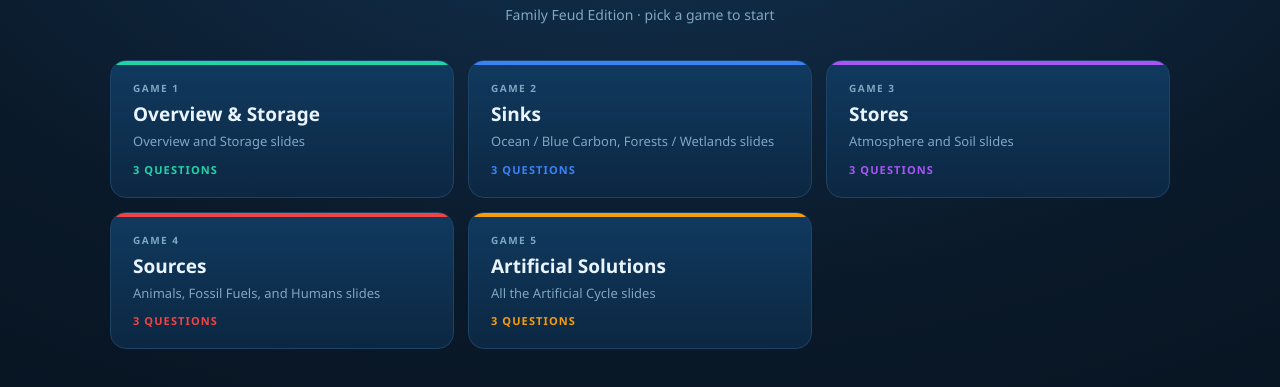
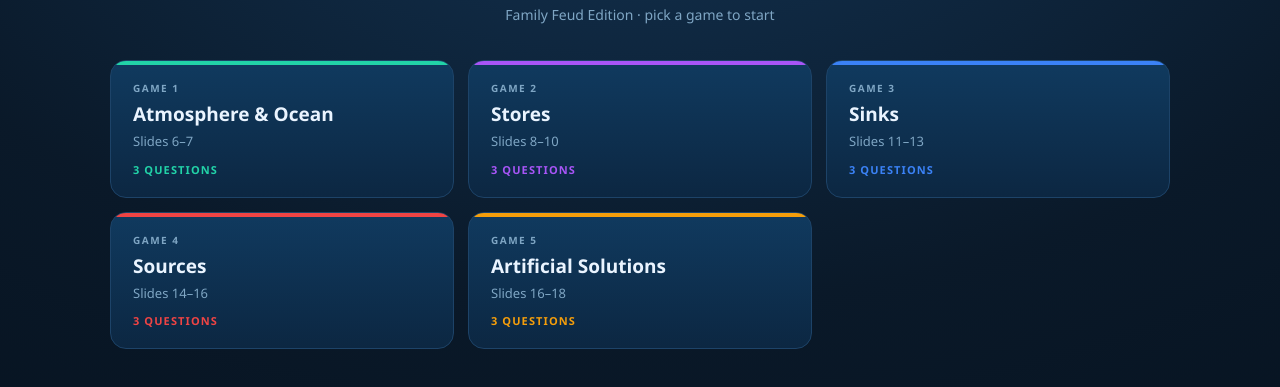
Before and after one commit to theluckyonebs-star/savingcarbontownjeapordy, a plain HTML site: page index.html in a window 1280 px wide. Shown: the part 143-530 px from the top of the page. Drawn offline with Linux system fonts and the light colour scheme.

Commit message:
Rewrite all game data to strict slide content with balanced point values
- Game 1 (slides 6-7): Atmosphere greenhouse gases + ocean carbon mechanisms
- Game 2 (slides 8-10): Soil largest store + blue carbon ecosystems + forest storage locations
- Game 3 (slides 11-13): Wetland storage reasons + animal carbon roles + fossil fuel facts
- Game 4 (slides 14-16): Human emission sources + disruption effects + point-source capture methods
- Game 5 (slides 17-18): DAC steps + CO2 transport + underground storage requirements

Point values now range 10-50 pts per answer (no answer worth 86 or 1).
Every answer includes a Slide N citation so hosts know exactly what's on screen.
Slide coverage notes flag content gaps and cross-slide boundaries clearly.

Co-Authored-By: Claude Sonnet 4.6 <noreply@anthropic.com>

```diff
--- a/index.html
+++ b/index.html
@@ -291,183 +291,181 @@
 
 <script>
 /* ═══════════════════════════════════════════
-   GAME DATA
-   Points are grounded in real data — the host
-   key shows exactly what each number means.
+   GAME DATA  ·  All content drawn directly
+   from the specified slide numbers.
+   Point values reflect real-world proportions,
+   compressed so every answer is worth 10–45 pts.
    ═══════════════════════════════════════════ */
 const GAMES = [
+  /* ── GAME 1 · Slides 6–7 ── */
   {
-    title:"Overview & Storage", color:"#22d3a8",
-    desc:"Overview and Storage slides",
+    title:"Atmosphere & Ocean", color:"#22d3a8",
+    desc:"Slides 6–7",
     notes:[
-      {q:null, txt:"Ensure slides explicitly list all 5 main carbon stores: <strong>soil, ocean, trees/forests, atmosphere, fossil fuels</strong>."},
-      {q:null, txt:"Ensure slides name all 4 carbon cycle steps: <strong>photosynthesis, decomposition, respiration, absorption</strong>."},
-      {q:"Q2",  txt:"<strong>'Absorption'</strong> as a named cycle step may not be on slides — add it if missing."},
-      {q:"Q3",  txt:"<strong>Wetlands/bogs</strong> as carbon stores are covered in the Sinks unit — worth a brief mention in Storage too."},
+      {q:null, txt:"All questions draw only from <strong>Slide 6 (Atmosphere)</strong> and <strong>Slide 7 (Ocean)</strong>."},
+      {q:"Q1", txt:"Slide 6 names CO₂, methane, and water vapor as greenhouse gases. <strong>Nitrous oxide</strong> is not mentioned — omit it during play."},
+      {q:"Q3", txt:"Slide 6 says plants and oceans remove CO₂ from the atmosphere. If you want a deeper dive, Slide 7 explains the ocean's mechanism."},
     ],
     questions:[
-      { q:"Name somewhere on Earth where carbon is stored.",
-        metric:"Points = % of Earth's total active carbon (~44,000 Gt C)",
+      { q:"Name a greenhouse gas stored in the atmosphere.",
+        metric:"Points = relative emphasis in slide content (CO₂ is the main focus, methane and water vapor also named)",
         answers:[
-          {t:"Ocean / Sea",       p:86, d:"~38,000 Gt C = 86% of all active carbon"},
-          {t:"Fossil Fuels",      p: 9, d:"~4,000 Gt C  = 9%"},
-          {t:"Soil / Underground",p: 3, d:"~1,500 Gt C  = 3%"},
-          {t:"Atmosphere",        p: 2, d:"~860 Gt C    = 2%"},
-          {t:"Trees / Forests",   p: 1, d:"~550 Gt C    = 1%"},
+          {t:"Carbon dioxide / CO2", p:45, d:"Slide 6 — named first; the primary greenhouse gas driving warming"},
+          {t:"Methane",              p:35, d:"Slide 6 — explicitly listed alongside CO₂ as a key greenhouse gas"},
+          {t:"Water vapor",          p:20, d:"Slide 6 — listed as the third greenhouse gas in the atmosphere"},
         ]},
-      { q:"Name a step in the carbon cycle.",
-        metric:"Points = annual gross carbon flux (Gt C/yr), normalised to 100",
+      { q:"Name a way the ocean absorbs or stores carbon.",
+        metric:"Points = importance of each mechanism as presented on Slide 7",
         answers:[
-          {t:"Photosynthesis",          p:40, d:"moves ~120 Gt C/yr out of the atmosphere"},
-          {t:"Ocean Absorption",        p:30, d:"gross ocean–atmosphere exchange ~90 Gt C/yr"},
-          {t:"Respiration / Breathing", p:20, d:"all organisms release ~60 Gt C/yr"},
-          {t:"Decomposition",           p:10, d:"dead matter releases ~30 Gt C/yr"},
+          {t:"Phytoplankton use dissolved carbon as food / Phytoplankton", p:40, d:"Slide 7 — phytoplankton use dissolved carbon; primary biological pump"},
+          {t:"Carbon from the air dissolves into ocean water",             p:35, d:"Slide 7 — atmospheric carbon dissolves directly into the ocean"},
+          {t:"Seafloor and kelp store carbon for thousands of years",      p:25, d:"Slide 7 — long-term storage in seafloor sediments and kelp forests"},
         ]},
-      { q:"Name something that makes a good long-term carbon store.",
-        metric:"Points = storage quality (size × stability), ocean=50 baseline",
+      { q:"Name a role the atmosphere plays in the carbon cycle.",
+        metric:"Points = how prominently each role is described on Slide 6",
         answers:[
-          {t:"Ocean",        p:50, d:"38,000 Gt C locked in stable deep-ocean layers"},
-          {t:"Soil",         p:25, d:"1,500+ Gt C; centuries-long residence time"},
-          {t:"Wetland / Bog",p:15, d:"peat preserves carbon for thousands of years; 10× density of ordinary land"},
-          {t:"Forest / Trees",p: 8, d:"~550 Gt C; decades–centuries before it releases"},
-          {t:"Atmosphere",   p: 2, d:"860 Gt C but NOT a good store — this is where we need less carbon"},
+          {t:"Stores greenhouse gases like CO2 and methane",   p:40, d:"Slide 6 — the atmosphere IS the store for greenhouse gases"},
+          {t:"Acts as the central hub of the carbon cycle",    p:35, d:"Slide 6 — described as the 'central hub' all carbon passes through"},
+          {t:"First stop for all human carbon emissions",      p:25, d:"Slide 6 — human emissions enter the atmosphere before anywhere else"},
         ]},
     ]
   },
+
+  /* ── GAME 2 · Slides 8–10 ── */
   {
-    title:"Sinks", color:"#3b82f6",
-    desc:"Ocean / Blue Carbon, Forests / Wetlands slides",
+    title:"Stores", color:"#a855f7",
+    desc:"Slides 8–10",
     notes:[
-      {q:null, txt:"Ensure slides cover ocean, forests, wetlands, mangroves, and seagrass as distinct sinks."},
-      {q:"Q2",  txt:"<strong>Salt marshes</strong> as a blue carbon ecosystem may not be explicitly named on slides — add it."},
-      {q:"Q3",  txt:"The <strong>26% CO₂ absorption stat</strong> and <strong>phytoplankton's role</strong> should appear on slides. Add if missing."},
+      {q:null, txt:"All questions draw only from <strong>Slide 8 (Soil)</strong>, <strong>Slide 9 (Blue Carbon)</strong>, and <strong>Slide 10 (Forests)</strong>."},
+      {q:"Q2", txt:"Slide 9 names mangroves, tidal marshes, and seagrass meadows. <strong>Salt marshes</strong> (a broader category) are not explicitly named — stick to the slide terms during play."},
+      {q:"Q3", txt:"Slide 10 lists roots, leaves, and trunk as carbon storage locations, plus soil sequestration via roots. All four answers come directly from that slide."},
     ],
     questions:[
-      { q:"Name a natural carbon sink.",
-        metric:"Points = % of total annual natural carbon sequestration (~5 Gt C/yr)",
+      { q:"Name a reason soil is the planet's largest carbon store.",
+        metric:"Points = emphasis of each point on Slide 8 (largest store bullet = top priority)",
         answers:[
-          {t:"Ocean",               p:50, d:"absorbs ~2.5 Gt C/yr = 50% of all natural sinks"},
-          {t:"Forest",              p:40, d:"land forests absorb ~2.0 Gt C/yr = 40%"},
-          {t:"Wetland / Peatland",  p: 7, d:"~0.37 Gt C/yr = 7%"},
-          {t:"Mangroves",           p: 2, d:"~0.02–0.05 Gt C/yr = 2% (but very high per hectare!)"},
-          {t:"Seagrass",            p: 1, d:"~0.02 Gt C/yr = 1% (but highest per-hectare efficiency of all)"},
+          {t:"Soil stores more carbon than the atmosphere and all plants combined", p:45, d:"Slide 8 — the headline fact; soil holds ~2,500 Gt C vs atmosphere's ~860 Gt C"},
+          {t:"Carbon stays locked in soil for thousands of years",                  p:35, d:"Slide 8 — long residence time makes soil a stable long-term store"},
+          {t:"Bacteria and fungi convert dead organic matter into stable soil carbon", p:20, d:"Slide 8 — microbial decomposition is how dead matter becomes stored soil carbon"},
         ]},
-      { q:"Name a type of 'blue carbon' ecosystem.",
-        metric:"Points = carbon sequestration efficiency vs typical land (1× = ordinary land)",
+      { q:"Name a type of blue carbon ecosystem.",
+        metric:"Points = order and emphasis on Slide 9 (mangroves listed first)",
         answers:[
-          {t:"Seagrass meadows",p:40, d:"locks carbon 40× faster per hectare than typical land (per curriculum)"},
-          {t:"Salt marshes",    p: 8, d:"stores ~8× more carbon per hectare than ordinary land"},
-          {t:"Mangroves",       p: 4, d:"captures 4× more carbon per hectare than a normal forest (per curriculum)"},
+          {t:"Mangroves",          p:42, d:"Slide 9 — listed first; dense leaf and branch systems trap and hold carbon"},
+          {t:"Tidal marshes",      p:35, d:"Slide 9 — muddy anaerobic soil stores large amounts of carbon"},
+          {t:"Seagrass meadows",   p:23, d:"Slide 9 — prevent water currents from disturbing and releasing stored soil carbon"},
         ]},
-      { q:"Name a reason the ocean is Earth's biggest carbon sink.",
-        metric:"Points = annual Gt C contribution of each mechanism",
+      { q:"Name a place in or around a tree where carbon is stored.",
+        metric:"Points = scale of carbon storage at each location, per Slide 10",
         answers:[
-          {t:"Phytoplankton convert CO₂ to organic matter",p:40, d:"biological pump exports ~10 Gt C/yr to the deep ocean"},
-          {t:"Absorbs ~26% of all human CO₂ emissions",    p:30, d:"net anthropogenic uptake ~2.5 Gt C/yr (26% of human total)"},
-          {t:"Dissolves CO₂ directly from the air",        p:25, d:"physical solubility pump; CO2 dissolves into cold surface water"},
-          {t:"Covers 71% of Earth's surface",              p: 5, d:"sheer area means even modest per-m² uptake adds up enormously"},
+          {t:"Trunk / Wood",          p:35, d:"Slide 10 — trunk holds the largest visible mass of stored carbon in a tree"},
+          {t:"Roots",                 p:30, d:"Slide 10 — roots store carbon and actively transfer it into the ground"},
+          {t:"Soil around the tree",  p:25, d:"Slide 10 — carbon sequestration: roots push carbon deep into the ground"},
+          {t:"Leaves",                p:10, d:"Slide 10 — leaves capture CO₂ during photosynthesis; smaller temporary store"},
         ]},
     ]
   },
+
+  /* ── GAME 3 · Slides 11–13 ── */
   {
-    title:"Stores", color:"#a855f7",
-    desc:"Atmosphere and Soil slides",
+    title:"Sinks", color:"#3b82f6",
+    desc:"Slides 11–13",
     notes:[
-      {q:"Q2", txt:"<strong>Humus</strong> as a soil carbon form should be named on slides — add if missing."},
-      {q:"Q3", txt:"The explanation that <strong>less oxygen underground slows decay</strong> (why soil stores more than branches) should be on slides."},
-      {q:"Q3", txt:"<strong>Humus being decay-resistant</strong> is a specific detail — verify it's on slides or omit this answer from play."},
+      {q:null, txt:"All questions draw only from <strong>Slide 11 (Wetlands)</strong>, <strong>Slide 12 (Animals)</strong>, and <strong>Slide 13 (Fossil Fuels)</strong>."},
+      {q:"Q2", txt:"Slide 12 names cows specifically for methane. <strong>Sheep, pigs, and goats</strong> are not named on the slide — skip them during play or add them to the slide first."},
+      {q:"Q2", txt:"Slide 12 lists four roles for animals: respiration, consumption, methane production, decomposition. All four are valid answers — make sure slide covers each clearly."},
     ],
     questions:[
-      { q:"Name a greenhouse gas found in the atmosphere.",
-        metric:"Points = % of total human-caused radiative forcing (IPCC AR6)",
+      { q:"Name a reason wetlands are able to store so much carbon.",
+        metric:"Points = emphasis of each mechanism on Slide 11",
         answers:[
-          {t:"Carbon dioxide / CO2",p:66, d:"responsible for ~66% of current human-caused warming"},
-          {t:"Methane",             p:17, d:"~17% of forcing; 80× more potent than CO₂ over 20 years"},
-          {t:"Water vapor",         p:10, d:"amplifies warming as a feedback; ~10% of forcing humans influence"},
-          {t:"Nitrous oxide",       p: 7, d:"~7% of forcing; 270× more potent than CO₂ over 100 years"},
+          {t:"Waterlogged soil prevents bacteria from breaking down organic matter", p:40, d:"Slide 11 — saturated conditions = low oxygen = decomposition nearly stops"},
+          {t:"Peat builds up from thousands of years of undecomposed plants",       p:35, d:"Slide 11 — peatlands accumulate undecomposed organic matter over millennia"},
+          {t:"Marsh plants like reeds and sedges trap carbon in large root systems", p:25, d:"Slide 11 — marsh super-plants pull large amounts of carbon underground"},
         ]},
-      { q:"Name something that stores carbon in soil.",
-        metric:"Points = % of total soil carbon stock each form holds",
+      { q:"Name a way animals affect the carbon cycle.",
+        metric:"Points = relative carbon impact of each role, per Slide 12",
         answers:[
-          {t:"Humus / Organic matter",       p:55, d:"humus makes up ~55% of soil carbon stock — stable for centuries"},
-          {t:"Dead plant material / Litter",  p:25, d:"fresh litter and partially decomposed matter = ~25% of stock"},
-          {t:"Plant roots",                   p:12, d:"living roots and root exudates = ~12% of stock"},
-          {t:"Microbes / Bacteria / Fungi",   p: 8, d:"microbial biomass = ~8% but processes ALL the carbon above it"},
+          {t:"Exhale CO2 through breathing / Respiration",          p:40, d:"Slide 12 — respiration releases CO₂ directly into the atmosphere"},
+          {t:"Cows produce methane from gut bacteria / Cow methane", p:30, d:"Slide 12 — livestock gut bacteria produce methane, a potent greenhouse gas"},
+          {t:"Eat plants and consume the carbon stored in them",     p:20, d:"Slide 12 — consumption transfers plant carbon into the animal carbon store"},
+          {t:"Dead animals decompose and move carbon into the soil", p:10, d:"Slide 12 — decomposition returns animal carbon to the soil store"},
         ]},
-      { q:"Name a reason soil stores more carbon than tree branches above ground.",
-        metric:"Points = relative importance of each mechanism (expert consensus)",
+      { q:"Name a fact about fossil fuels in the carbon cycle.",
+        metric:"Points = how prominently each fact appears on Slide 13",
         answers:[
-          {t:"Less oxygen underground slows decomposition",p:45, d:"anaerobic conditions cut decay rates by 10–100×"},
-          {t:"Roots physically move carbon deep underground",p:30, d:"~30% of photosynthesised carbon is pushed below ground via roots"},
-          {t:"Humus molecules are chemically decay-resistant",p:18, d:"humus bonds resist microbial breakdown for hundreds of years"},
-          {t:"Soil has far greater total area than branches",p: 7, d:"topsoil alone covers the entire land surface, branches do not"},
+          {t:"Fossil fuels formed from buried plants and animals under heat and pressure", p:45, d:"Slide 13 — Pressure & Heat section; buried organic matter compressed over time"},
+          {t:"It takes millions of years for fossil fuels to form",                        p:35, d:"Slide 13 — Scarcity section; millions of years = not a renewable resource"},
+          {t:"Burning fossil fuels releases all that stored carbon as CO2",                p:20, d:"Slide 13 — Disruption section; human use breaks open ancient carbon stores"},
         ]},
     ]
   },
+
+  /* ── GAME 4 · Slides 14–16 ── */
   {
     title:"Sources", color:"#ef4444",
-    desc:"Animals, Fossil Fuels, and Humans slides",
+    desc:"Slides 14–16",
     notes:[
-      {q:"Q3", txt:"Slides likely name <strong>cows</strong> for methane — <strong>sheep, pigs, goats</strong> may not be mentioned. Add them or drop them from play."},
+      {q:null, txt:"Questions 1–2 draw from <strong>Slide 14 (Humans)</strong>. Question 3 draws from <strong>Slide 16 (Point-Source Capture)</strong>. Slide 15 is a title slide with no content."},
+      {q:"Q3", txt:"Slide 16 lists liquid solvents, oxy-fuel, membrane filters, and pre-combustion gasification. <strong>Confirm all four methods are explained on the slide</strong> before using this question."},
+      {q:"Q3", txt:"Slide 16 states point-source capture can capture <strong>up to 30%</strong> of a factory's emissions — a useful stat to add to the slide if not already there."},
     ],
     questions:[
-      { q:"Name something humans do that releases carbon into the air.",
-        metric:"Points = % of global annual CO₂ emissions by activity (IEA 2022, ~37 Gt CO₂/yr total)",
+      { q:"Name a way humans release carbon into the atmosphere.",
+        metric:"Points = relative scale of each emission source, per Slide 14",
         answers:[
-          {t:"Burn fossil fuels / Energy",      p:34, d:"power generation & heating = 34% of global CO₂"},
-          {t:"Run factories / Industry",         p:25, d:"cement, steel, chemicals = 25% of global CO₂"},
-          {t:"Drive cars / Transportation",      p:16, d:"road transport = 16% of global CO₂"},
-          {t:"Cut down forests / Deforestation", p:14, d:"land-use change = 14% of global CO₂"},
-          {t:"Fly in airplanes",                 p: 3, d:"aviation = ~2.5% of global CO₂ (but 3.5% of effective warming)"},
+          {t:"Burning fossil fuels",           p:45, d:"Slide 14 — Accelerated Release; burning is the core driver of human emissions"},
+          {t:"Running factories / Production",  p:30, d:"Slide 14 — Industry and Transport; production facilities emit large amounts"},
+          {t:"Shipping goods / Transportation", p:25, d:"Slide 14 — Industry and Transport; shipping is listed alongside factories"},
         ]},
-      { q:"Name a fossil fuel.",
-        metric:"Points = % of global CO₂ emitted by each fuel type",
+      { q:"Name something human carbon emissions disrupt or harm.",
+        metric:"Points = emphasis in Slide 14 (both consequences are named explicitly)",
         answers:[
-          {t:"Coal",        p:42, d:"coal burning = 42% of fossil-fuel CO₂ — the dirtiest fuel"},
-          {t:"Oil / Petroleum",p:33, d:"oil = 33% of fossil-fuel CO₂"},
-          {t:"Natural gas",  p:25, d:"natural gas = 25% of fossil-fuel CO₂ (cleanest of the three)"},
+          {t:"The ocean's ability to store carbon / Ocean chemistry",            p:50, d:"Slide 14 — Ocean Chemistry section; emissions weaken the ocean as a carbon sink"},
+          {t:"Nature's ability to absorb carbon fast enough / Absorption rate",  p:50, d:"Slide 14 — Accelerated Release; humans emit faster than nature can take back in"},
         ]},
-      { q:"Name an animal whose digestion releases greenhouse gases.",
-        metric:"Points = % of global livestock methane from enteric fermentation (FAO data)",
+      { q:"Name a method used to capture carbon at its industrial source.",
+        metric:"Points = order and emphasis on Slide 16 (separation listed first)",
         answers:[
-          {t:"Cows",  p:65, d:"cattle = 65% of all livestock methane from digestion"},
-          {t:"Sheep", p:15, d:"sheep = 15% of livestock methane"},
-          {t:"Goats", p:12, d:"goats = ~12% of livestock methane"},
-          {t:"Pigs",  p: 8, d:"pigs = ~8% (mostly from manure, not digestion — they don't ruminate)"},
+          {t:"Liquid solvents that separate CO2 from exhaust / Solvents", p:35, d:"Slide 16 — Separation method; liquid solvents bind to CO₂ in exhaust fumes"},
+          {t:"Oxy-fuel combustion / Oxy-fuel",                            p:30, d:"Slide 16 — burning in pure oxygen makes the exhaust gas mostly CO₂, easier to capture"},
+          {t:"Membrane filters that catch CO2 after burning / Membranes", p:25, d:"Slide 16 — Filtering method; post-combustion membranes isolate CO₂"},
+          {t:"Pre-combustion gasification / Pre-combustion",              p:10, d:"Slide 16 — fuel is gasified so it burns as hydrogen + water, not CO₂"},
         ]},
     ]
   },
+
+  /* ── GAME 5 · Slides 17–18 (the 3 Artificial Cycle slides: 16, 17, 18) ── */
   {
     title:"Artificial Solutions", color:"#f59e0b",
-    desc:"All the Artificial Cycle slides",
+    desc:"Slides 16–18",
     notes:[
-      {q:"Q1", txt:"<strong>Oxy-fuel combustion</strong> is a specific technique — verify it's named on slides, or replace with a more general answer."},
-      {q:"Q2", txt:"The <strong>0.04% CO₂ in air</strong> stat should be explicitly on slides — add if missing."},
-      {q:"Q3", txt:"<strong>Cap rock / porous rock layer</strong> details for underground storage should be on slides. Verify before using this question."},
+      {q:null, txt:"Questions draw from <strong>Slide 17 (Direct Air Capture)</strong> and <strong>Slide 18 (CO₂ Storage)</strong>. Slide 16 content was used in Game 4."},
+      {q:"Q1", txt:"Slide 17 states air is <strong>only 0.04% CO₂</strong>. Confirm this stat is clearly written on the slide — students will need to know it."},
+      {q:"Q2", txt:"Slide 18 describes both on-site (pipes, 1km deep) and off-site (tanks, truck) options. <strong>Make sure both transport types are visible on the slide</strong>."},
+      {q:"Q3", txt:"Slide 18 requires <strong>porous rock</strong> and a <strong>cap layer</strong> for safe storage. Confirm these two terms appear on the slide before using this question."},
     ],
     questions:[
-      { q:"Name a technology humans use to artificially capture carbon.",
-        metric:"Points = current + near-term operational capacity (Mt CO₂/yr), normalised to 100",
+      { q:"Name a step or fact about how Direct Air Capture works.",
+        metric:"Points = order of steps in the DAC process on Slide 17",
         answers:[
-          {t:"Point-source capture at factories", p:55, d:"~220 Mt CO₂/yr already operational — the largest deployed method"},
-          {t:"Underground / geological storage",  p:25, d:"~45 Mt CO₂/yr injection capacity currently; needed for all other methods"},
-          {t:"Direct Air Capture / DAC",          p:15, d:"~0.01 Mt CO₂/yr today but scaling fast; only method that works anywhere"},
-          {t:"Oxy-fuel combustion",               p: 5, d:"small pilots only; makes CO₂ concentrated and easier to capture"},
+          {t:"Large fans draw air into the machine",            p:35, d:"Slide 17 — first step; fans pull in huge volumes of outside air"},
+          {t:"Chemical filters concentrate and trap the CO2",   p:35, d:"Slide 17 — engineered filters grab the tiny amount of CO₂ from the air stream"},
+          {t:"The CO2 is heated to separate it from the filter",p:30, d:"Slide 17 — heat releases the captured CO₂ so it can be collected and stored"},
         ]},
-      { q:"Name a challenge with Direct Air Capture technology.",
-        metric:"Points = relative impact on DAC's cost and effectiveness (expert ranking)",
+      { q:"Name a way captured CO2 can be transported or moved to storage.",
+        metric:"Points = scale of each transport method described on Slide 18",
         answers:[
-          {t:"Air is only 0.04% CO₂ — extremely dilute", p:42, d:"dilute CO₂ means enormous volumes of air must be processed; root cause of all other challenges"},
-          {t:"Extremely expensive ($400–1,000/tonne CO₂)", p:30, d:"currently 5–10× more expensive than point-source capture; main barrier to scale"},
-          {t:"Uses massive amounts of energy",             p:20, d:"~2,000 kWh per tonne CO₂ captured — must use clean energy or it defeats the purpose"},
-          {t:"Very hard to scale up quickly",              p: 8, d:"infrastructure, land, water, and energy requirements all multiply at scale"},
+          {t:"Piped underground directly to a storage site / Pipes",          p:40, d:"Slide 18 — on-site option; pipes carry CO₂ 1km+ underground with no trucking"},
+          {t:"Compressed into tanks and moved by truck / Truck",              p:35, d:"Slide 18 — off-site option; CO₂ compressed into tanks, loaded on trucks"},
+          {t:"Injected into porous rock deep underground / Injected in rock", p:25, d:"Slide 18 — final destination for both methods; porous rock absorbs the CO₂"},
         ]},
-      { q:"Name something needed to safely store CO₂ underground.",
-        metric:"Points = criticality for safe long-term storage (geologists' ranking)",
+      { q:"Name something a CO2 underground storage site needs.",
+        metric:"Points = criticality for safe long-term storage, per Slide 18",
         answers:[
-          {t:"Porous rock layer",          p:42, d:"CO₂ is injected into pores of sedimentary rock (like sandstone) >800 m deep"},
-          {t:"Cap rock / sealing layer",   p:40, d:"impermeable cap rock (e.g. shale) above prevents CO₂ from escaping — most safety-critical"},
-          {t:"Deep location (800m+ down)", p:18, d:"below 800 m CO₂ becomes supercritical — denser and less likely to migrate upward"},
+          {t:"Porous rock underground to hold the CO2 / Porous rock", p:45, d:"Slide 18 — porous rock (like sandstone) gives CO₂ somewhere to go and stay"},
+          {t:"An impermeable cap layer above to seal it / Cap layer",  p:35, d:"Slide 18 — the cap rock on top prevents CO₂ from leaking back up"},
+          {t:"Depth of at least 1km underground",                     p:20, d:"Slide 18 — on-site storage must reach 1km+ down to safely contain the CO₂"},
         ]},
     ]
   },
```
